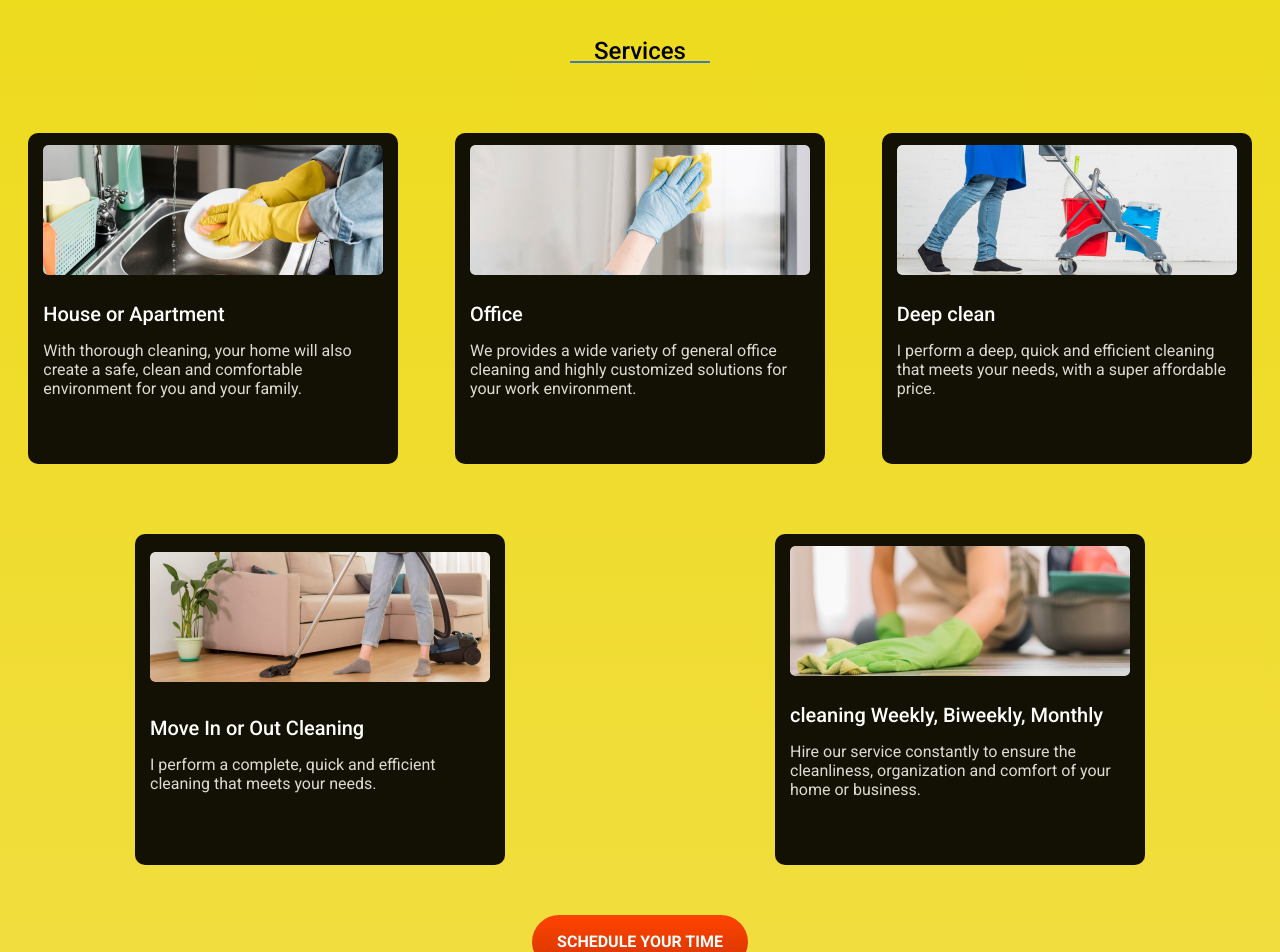
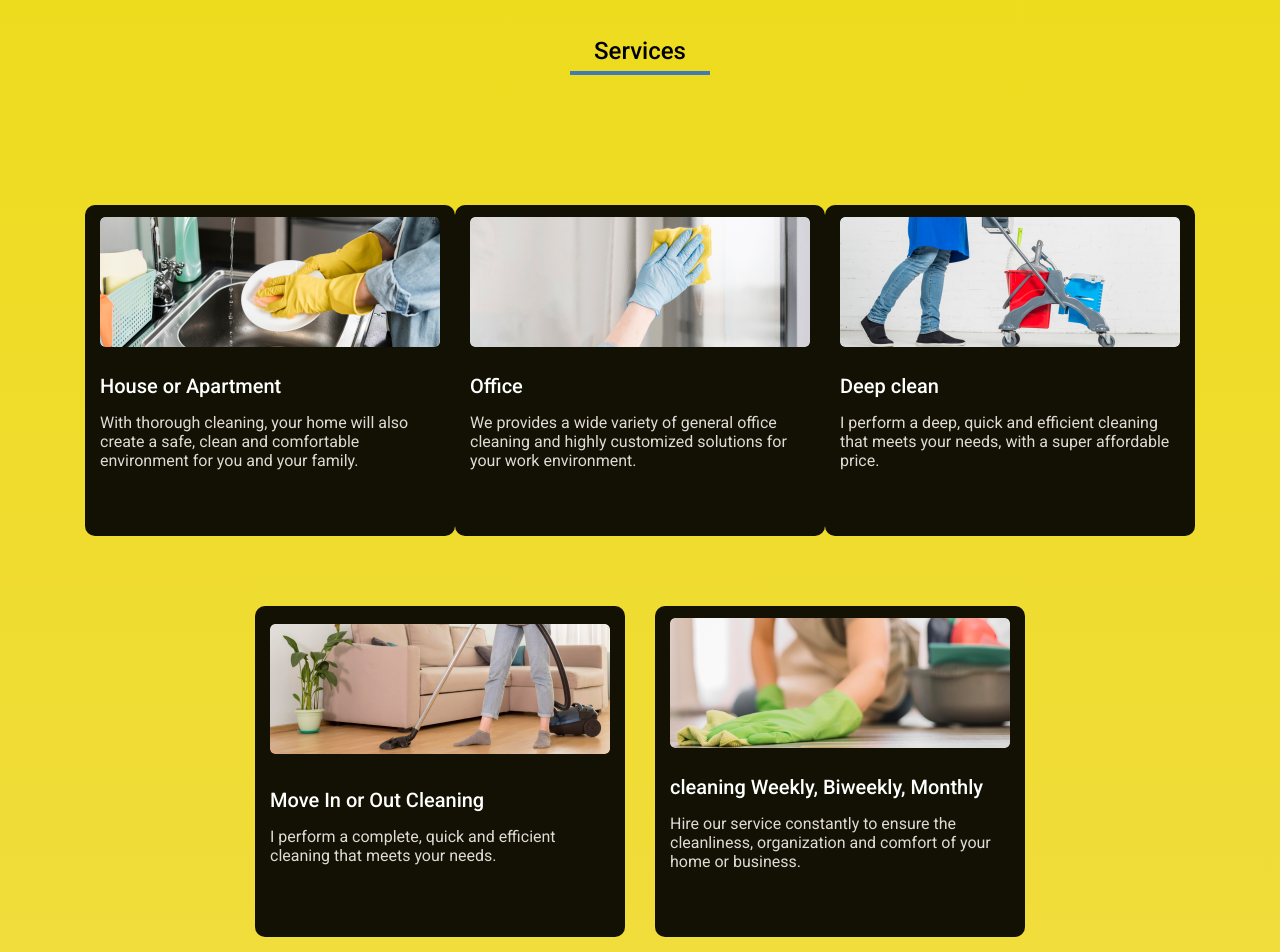
Before and after one commit to chrisporpino/janaina-cleaning-houses, a React (Create React App) app: page / in a window 1280 px wide. Shown: the part 1300-2252 px from the top of the page. Built offline with nearby package versions, Linux system fonts and the light colour scheme.

Commit message:
trabalhei da seção services. Inclusive add duas const e também ajustei o mobile

```diff
--- a/src/containers/AboutUsSection/index.js
+++ b/src/containers/AboutUsSection/index.js
@@ -43,13 +43,13 @@ const AboutUsTitle = styled.h2`
 const Underline = styled.div`
   width: 140px;
   height: 0px;
-  border: 2px solid #437ab6;
+  border-top: 4px solid #437ab6;
   transform: rotate(-180deg);
   margin-bottom: 10px;
 
   @media (max-width: 700px) {
     width: 105px;
-    border: 3px solid #437ab6;
+    border-top: 4px solid #437ab6;
     margin-bottom: 30px;
   }
 `;
--- a/src/containers/Footer/index.js
+++ b/src/containers/Footer/index.js
@@ -80,6 +80,9 @@ const FooterParagraph = styled.li`
   line-height: 18px;
   text-align: center;
   color: #ffffff;
+  @media (max-width: 700px) {
+    font-weight: bold;
+  }
 `;
 
 const FooterContainer = styled.div`
--- a/src/containers/PortfolioSection/index.js
+++ b/src/containers/PortfolioSection/index.js
@@ -25,7 +25,7 @@ const Portfolio = styled.section`
   justify-content: center;
 
   @media (max-width: 700px) {
-    height: 499px;
+    height: auto;
   }
 `;
 
--- a/src/containers/ServicesSection/index.js
+++ b/src/containers/ServicesSection/index.js
@@ -17,6 +17,21 @@ const Services = styled.section`
   flex-direction: column;
   align-items: center;
   justify-content: center;
+
+  @media (max-width: 700px) {
+    height: auto;
+  }
+`;
+
+const ServiceHolder = styled.div`
+  width: 1200px;
+  height: auto;
+  justify-items: center;
+
+  @media (max-width: 700px) {
+    width: 375px;
+    margin-top: 80px;
+  }
 `;
 
 const ServicesTitle = styled.h2`
@@ -28,17 +43,24 @@ const ServicesTitle = styled.h2`
   font-size: 24px;
   line-height: 150%;
   margin-top: 204px;
+  margin-bottom: 10px;
   @media (max-width: 700px) {
     width: 375px;
     margin-top: 80px;
+    margin-bottom: 5px;
   }
 `;
 
 const Linha2 = styled.div`
   width: 140px;
   height: 0px;
-  border-top: 2px solid #437ab6;
+  border-top: 4px solid #437ab6;
   transform: rotate(-180deg);
+  margin-bottom: 60px;
+
+  @media (max-width: 700px) {
+    margin-bottom: 30px;
+  }
 `;
 
 const ServGeral = styled.div`
@@ -47,6 +69,19 @@ const ServGeral = styled.div`
   justify-content: space-around;
   @media (max-width: 700px) {
     width: 375px;
+    height: auto;
+  }
+`;
+
+const ServGeral2 = styled.div`
+  display: flex;
+  flex-wrap: wrap;
+  justify-content: space-around;
+  width: 800px;
+  height: auto;
+  @media (max-width: 700px) {
+    width: 375px;
+    height: auto;
   }
 `;
 
@@ -112,7 +147,8 @@ const ServButton = styled.button`
   border: none;
   margin-top: 50px;
   @media (max-width: 700px) {
-    top: 3310px;
+    margin-top: 40px;
+    margin-bottom: 80px;
   }
 `;
 
@@ -122,6 +158,7 @@ function ServicesSection() {
       <ServicesTitle>Services</ServicesTitle>
       <Linha2></Linha2>
 
+      <ServiceHolder>
         <ServGeral>
           <ServiceBox>
             <ServiceBoxImage src={servImg01} alt="" />
@@ -155,14 +192,15 @@ function ServicesSection() {
               </ServiceBoxParagraph>
             </ServiceBoxText>
           </ServiceBox>
-
+        </ServGeral>
+        <ServGeral2>
           <ServiceBox>
             <ServiceBoxImage src={servImg04} alt="" />
             <ServiceBoxText>
               <ServiceBoxTitle>Move In or Out Cleaning</ServiceBoxTitle>
               <ServiceBoxParagraph>
-              I perform a complete, quick and efficient cleaning that meets your
-              needs.
+                I perform a complete, quick and efficient cleaning that meets
+                your needs.
               </ServiceBoxParagraph>
             </ServiceBoxText>
           </ServiceBox>
@@ -179,7 +217,9 @@ function ServicesSection() {
               </ServiceBoxParagraph>
             </ServiceBoxText>
           </ServiceBox>
-      </ServGeral>
+        </ServGeral2>
+      </ServiceHolder>
+
       <ServButton>SCHEDULE YOUR TIME</ServButton>
     </Services>
   );
--- a/src/containers/TestimonialsSection/index.js
+++ b/src/containers/TestimonialsSection/index.js
@@ -39,7 +39,7 @@ const TestimonialsH2 = styled.h2`
   font-size: 24px;
   line-height: 150%;
   @media (max-width: 700px) {
-    margin-top: 100px;
+    margin-top: 0px;
   }
 `;
 
```
Also changed, not shown: 1 other file (tests, documents, lock files or other folders). Lines whose indentation alone changed are shown as unchanged.
